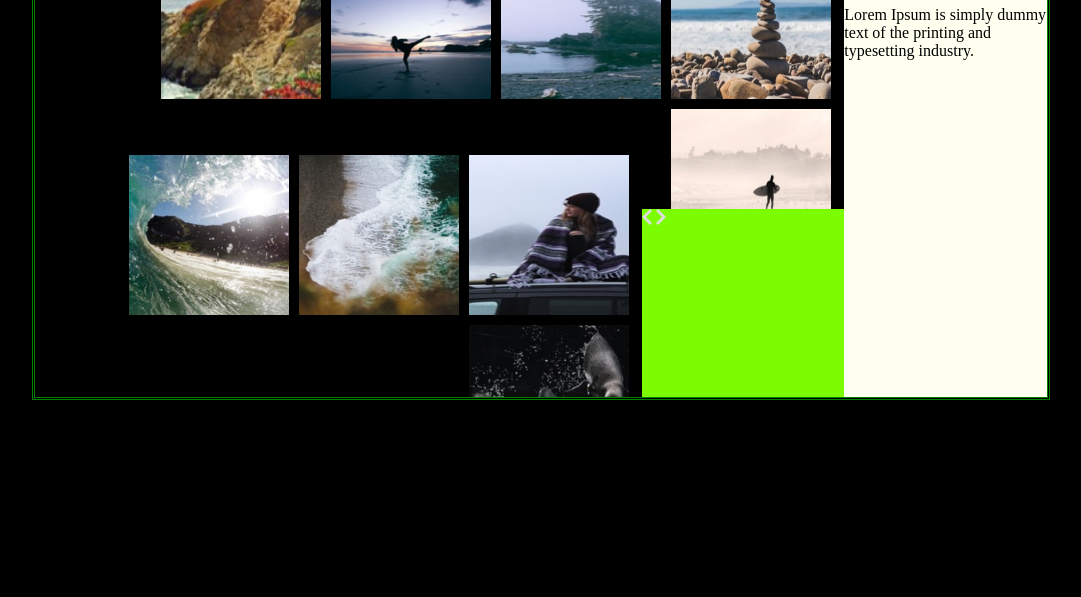
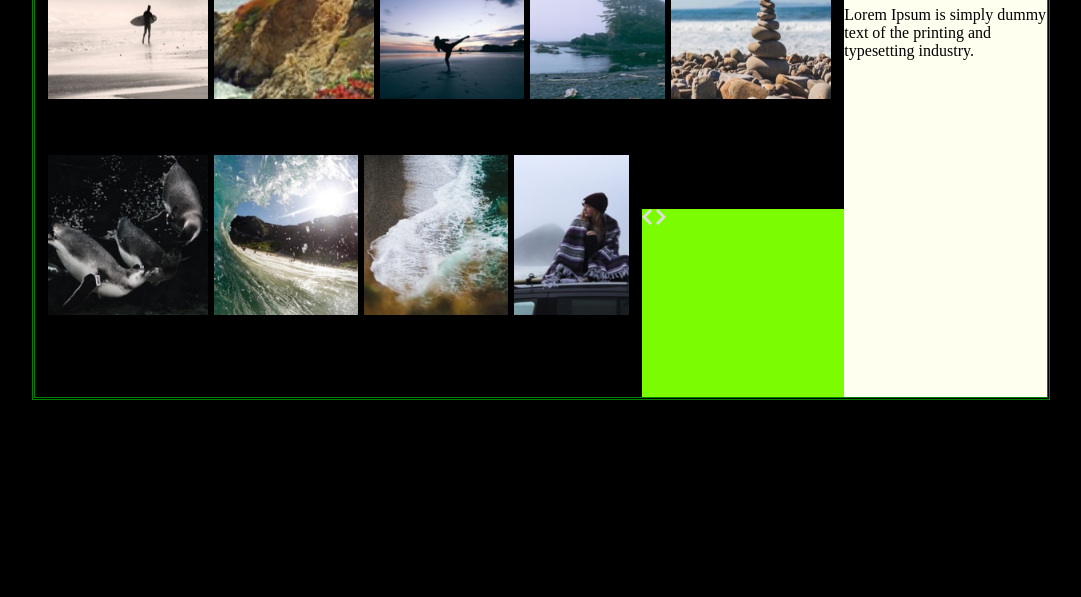
Before and after one commit to Pudja/ImageSlider, a plain HTML site: page Index.html in a window 1280 px wide. Shown: the part 203-800 px from the top of the page, without its empty margins (102-1183 px from the left). Drawn offline with nearby package versions, Linux system fonts and the light colour scheme.

Commit message:
apperance achived; logic and beautifying needed

```diff
--- a/css/scss/_rows.scss
+++ b/css/scss/_rows.scss
@@ -4,7 +4,7 @@
   margin: 10px;
 }
 .first {
-  display: block;
+  display: flex;
   top: 0;
   left: 0;
   right: 20%;
@@ -13,7 +13,7 @@
   float: right;
 }
 .second {
-  display: block;
+  display: flex;
   position: absolute;
   left: 0;
   bottom: 0;
@@ -29,5 +29,6 @@
     margin: 3px;
     height: 10em;
     width: 10em;
+display: block;
   }
 }
--- a/css/scss/_wraper.scss
+++ b/css/scss/_wraper.scss
@@ -7,6 +7,5 @@
   border-color: green;
   border-width: 3px;
   border-style: double;
-  overflow-x: visible;
-  overflow-y: hidden;
+  overflow-y: visible;
 }
```
Also changed, not shown: css/stil.css, 1 other file.
